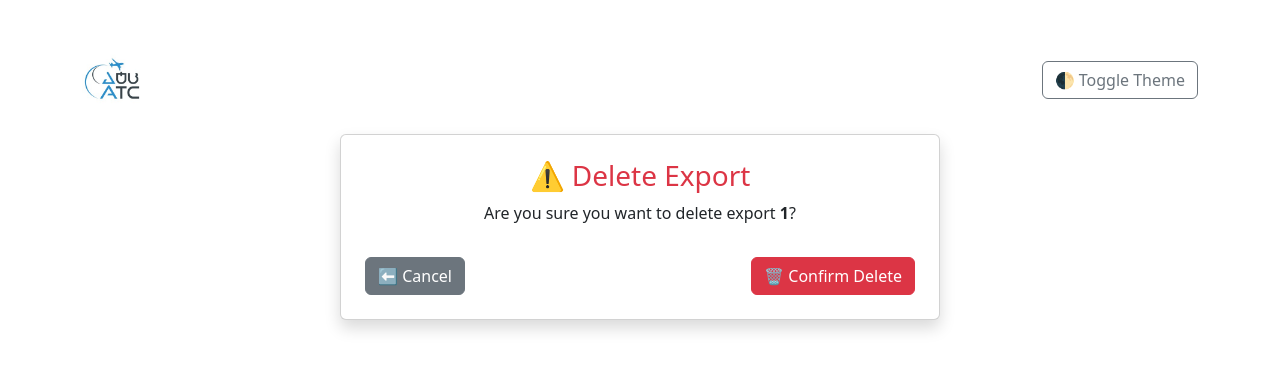
After one commit to levankan/invoice-and-packin, a Django app: template core/templates/core/delete_export.html in a window 1280 px wide. The commit adds this page. Shown: the top 370 px of the page. Run offline with Django 3.2, Linux system fonts and the light colour scheme; the template is opened without the code that fills it: most values are stand-ins (such as "Sample title", 1, 10 or a date in 2020).

```diff
--- /dev/null
+++ b/core/templates/core/delete_export.html
@@ -0,0 +1,20 @@
+{% extends "core/base.html" %}
+{% block title %}Delete Export{% endblock %}
+
+{% block content %}
+<div class="card shadow p-4 mx-auto" style="max-width: 600px;">
+  <h3 class="text-danger">⚠️ Delete Export</h3>
+  <p>
+    Are you sure you want to delete export
+    <strong>{{ export.export_number }}</strong>?
+  </p>
+
+  <form method="post">
+    {% csrf_token %}
+    <div class="d-flex justify-content-between mt-3">
+      <a href="{% url 'exports_view' %}" class="btn btn-secondary">⬅ Cancel</a>
+      <button type="submit" class="btn btn-danger">🗑 Confirm Delete</button>
+    </div>
+  </form>
+</div>
+{% endblock %}
```
Also changed, not shown: core/templates/core/exports.html (+8 -7 lines), core/views/export_views.py (+11 -3 lines).
